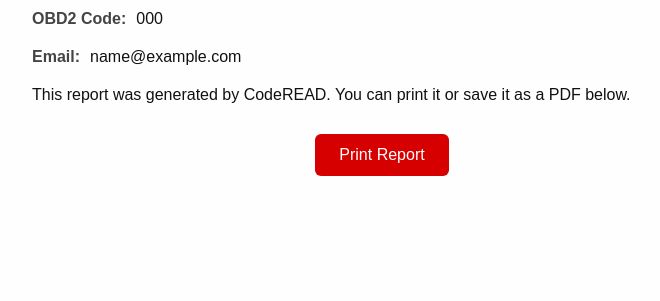
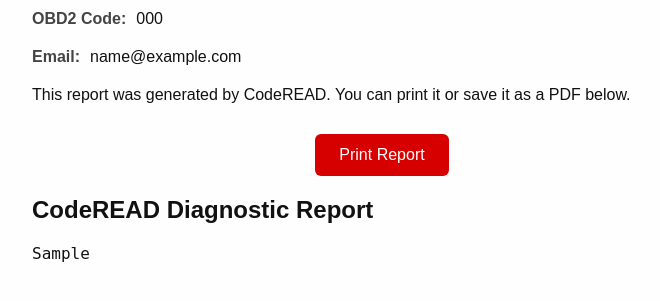
Before and after one commit to CODEREaDer24/coderead, a Flask app: template templates/report.html in a window 1280 px wide. Shown: the part 186-487 px from the top of the page, without its empty margins (258-918 px from the left). Run offline with Flask 3, Linux system fonts and the light colour scheme; the template is opened without the code that fills it: most values are stand-ins (such as "Sample title", 1, 10 or a date in 2020).

Commit message:
Update report.html

```diff
--- a/templates/report.html
+++ b/templates/report.html
@@ -61,3 +61,5 @@
 
 </body>
 </html>
+<h2>CodeREAD Diagnostic Report</h2>
+<pre style="white-space: pre-wrap; font-size: 1rem;">{{ full_report }}</pre>
```
